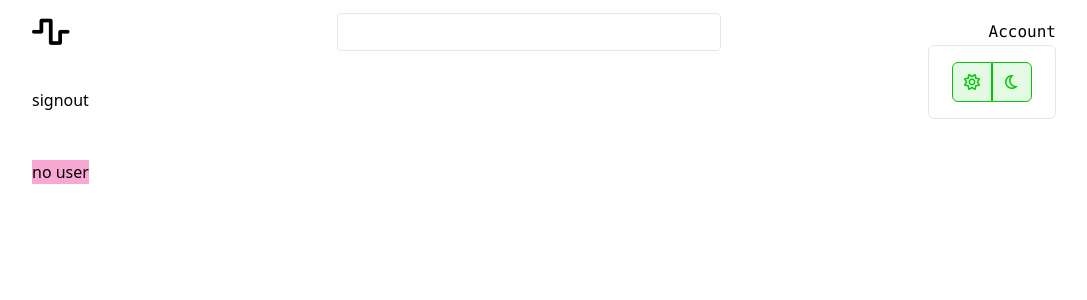
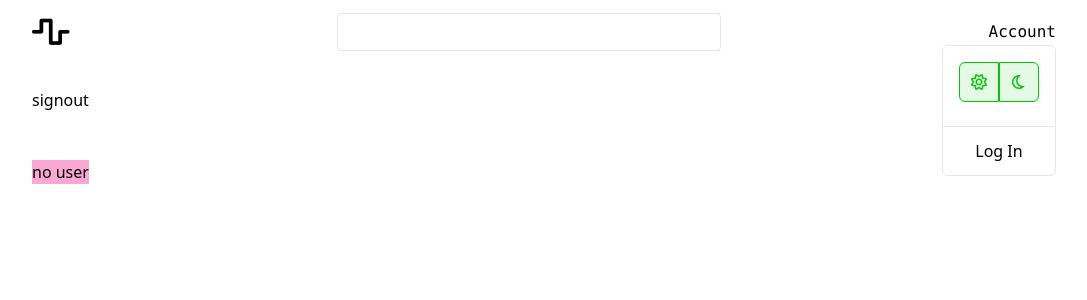
Before and after one commit to chonhenry/cryptoapp, a React (Create React App) app: page / in a window 1280 px wide. Both pictures are taken after a click on the item "Account". Shown: the top 300 px of the page, without its empty margins (96-1183 px from the left). Built offline with nearby package versions, Linux system fonts and the light colour scheme; no server answers.

Commit message:
added dropdown content

```diff
--- a/src/components/Navbar.tsx
+++ b/src/components/Navbar.tsx
@@ -1,9 +1,22 @@
 import React, { useState } from "react";
 import { Link } from "react-router-dom";
 import { toggleTheme } from "../hook/useDarkMode";
+import { useSelector } from "react-redux";
+import { RootState } from "../state/store";
+import { signoutUser } from "../firebase/FirebaseAuthService";
 
 const Navbar: React.FC = () => {
+  const user = useSelector((state: RootState) => state.user.user);
+  const loading = useSelector((state: RootState) => state.user.loading);
+
   const [dropdownOpen, setDropdownOpen] = useState(false);
+
+  const handleClick = () => {
+    if (user) {
+      signoutUser();
+      setDropdownOpen(false);
+    }
+  };
 
   return (
     <nav className="w-full h-16 flex items-center justify-center sticky top-0 bg-white dark:bg-black">
@@ -36,8 +49,8 @@ const Navbar: React.FC = () => {
         </li>
 
         {dropdownOpen && (
-          <div className="absolute right-0 top-8 py-4 rounded-md w-32 border border-gray-200 bg-white dark:border-gray-500 dark:bg-gray-800 flex justify-center">
-            <div className="">
+          <div className="absolute right-0 top-8 pt-4 rounded-md w-auto border border-gray-200 bg-white dark:border-gray-500 dark:bg-gray-800 flex justify-center items-center flex-col">
+            <div className="mb-3 px-4">
               <button
                 className=" w-10 h-10 rounded-tl-md rounded-bl-md bg-opacity-10 text-green_base border border-green_base bg-green_base dark:text-white"
                 onClick={() => toggleTheme("light")}
@@ -51,6 +64,20 @@ const Navbar: React.FC = () => {
                 <i className="far fa-moon"></i>
               </button>
             </div>
+
+            <div className="mx-3 font-bold mb-3 dark:text-white max-w-xs text-center">
+              {user && user.displayName}
+            </div>
+
+            <div className="h-px w-full bg-gray-200 dark:bg-gray-500" />
+
+            <Link
+              to={user ? "/" : "/login"}
+              className="w-full text-center cursor-pointer hover:bg-gray-200 py-3 dark:text-white dark:hover:bg-gray-700"
+              onClick={handleClick}
+            >
+              {user ? "Logout" : "Log In"}
+            </Link>
           </div>
         )}
       </ul>
```
